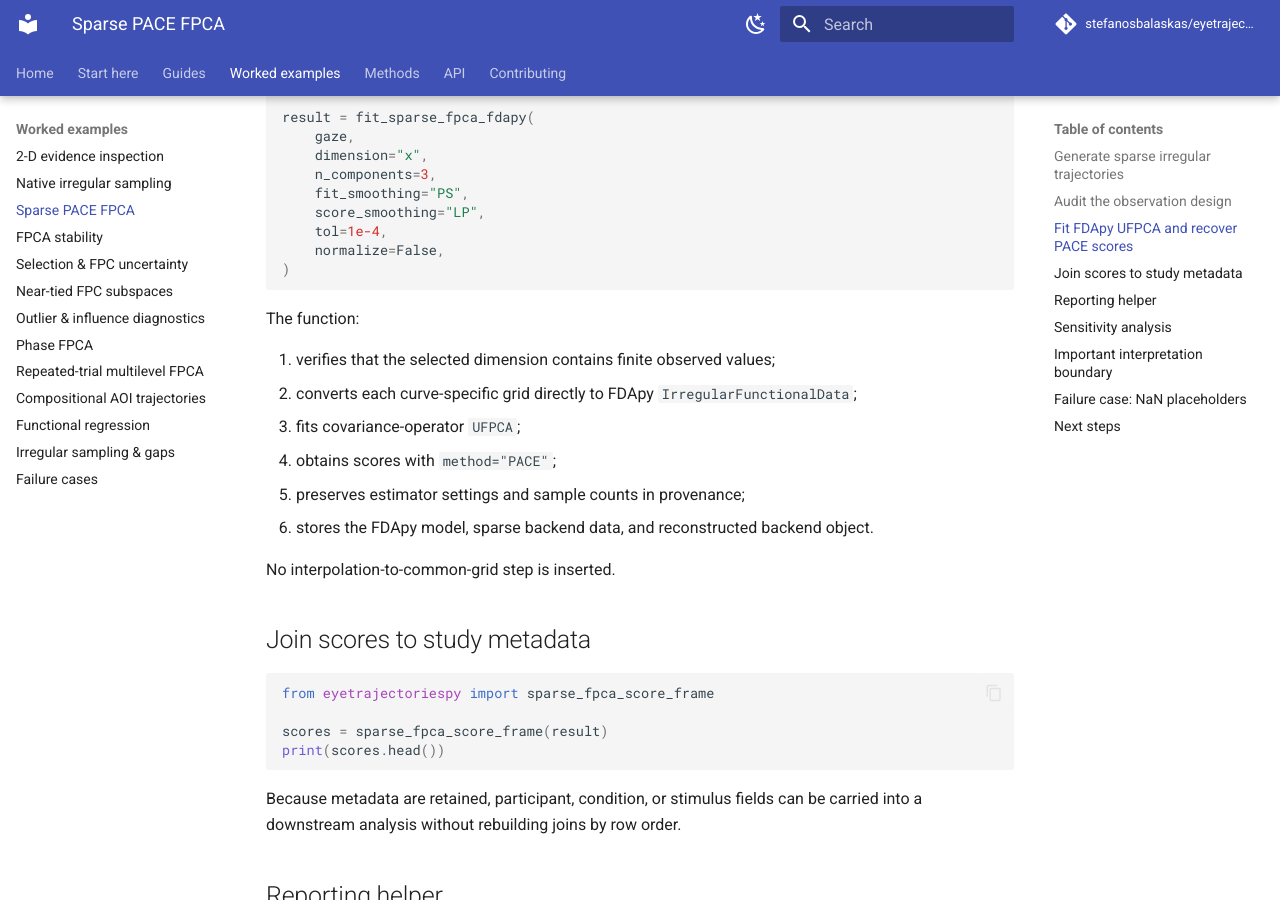
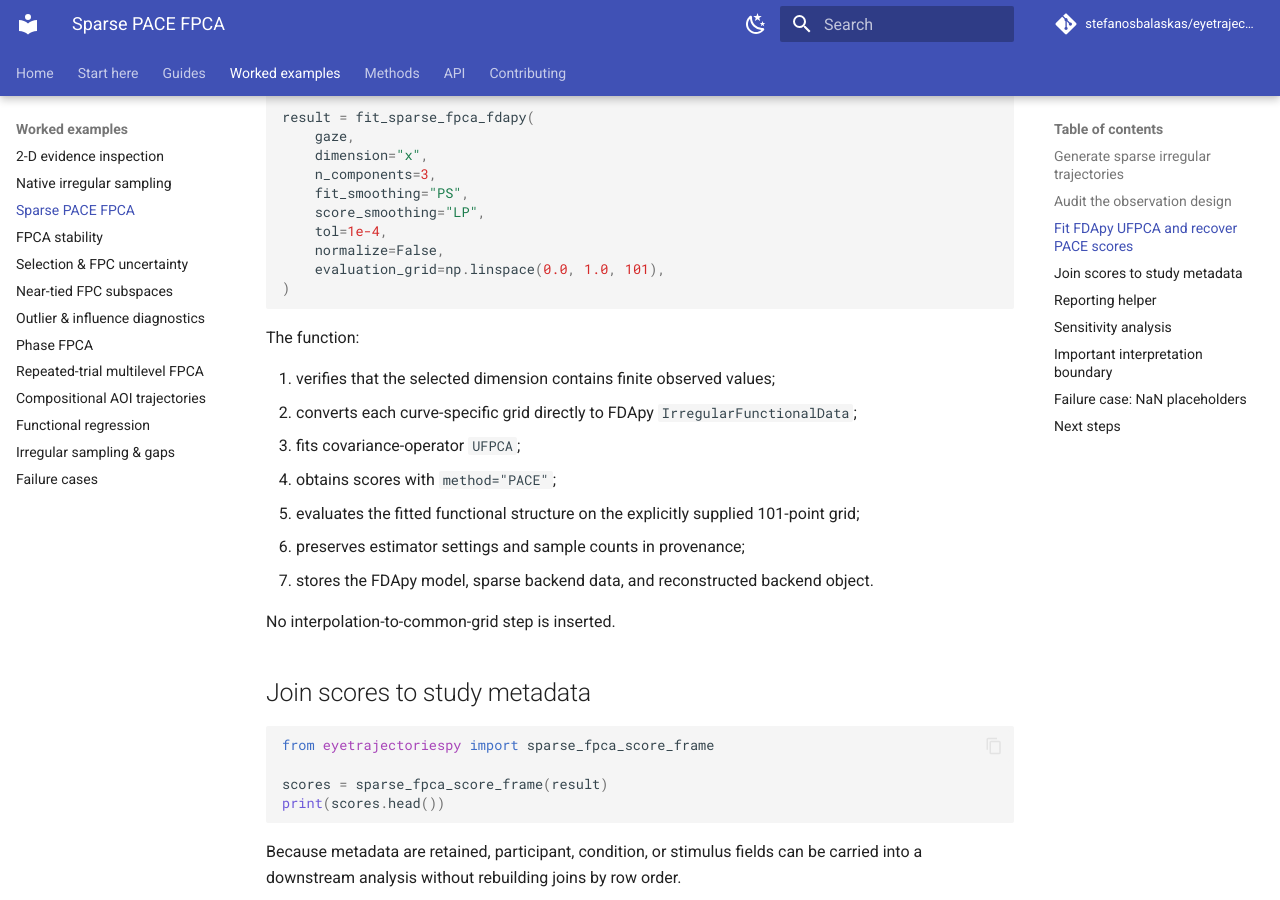
Before and after one commit to stefanosbalaskas/eyetrajectoriespy, an MkDocs documentation site: the page built from docs/examples/sparse-pace-fpca.md, in a window 1280 px wide and 900 px high, scrolled down 2225 px. Built offline with MkDocs 1.6.1 and Material for MkDocs 9.7.7, drawn with Linux system fonts in a browser that asks for light colours; comment, search, counter and statistics services are not loaded; some of the changed text lies outside the part shown.

Commit message:
Make sparse worked example evaluation grid explicit

````diff
--- a/docs/examples/sparse-pace-fpca.md
+++ b/docs/examples/sparse-pace-fpca.md
@@ -107,6 +107,7 @@ result = fit_sparse_fpca_fdapy(
     score_smoothing="LP",
     tol=1e-4,
     normalize=False,
+    evaluation_grid=np.linspace(0.0, 1.0, 101),
 )
 ```
 
@@ -116,8 +117,9 @@ The function:
 2. converts each curve-specific grid directly to FDApy `IrregularFunctionalData`;
 3. fits covariance-operator `UFPCA`;
 4. obtains scores with `method="PACE"`;
-5. preserves estimator settings and sample counts in provenance;
-6. stores the FDApy model, sparse backend data, and reconstructed backend object.
+5. evaluates the fitted functional structure on the explicitly supplied 101-point grid;
+6. preserves estimator settings and sample counts in provenance;
+7. stores the FDApy model, sparse backend data, and reconstructed backend object.
 
 No interpolation-to-common-grid step is inserted.
 
@@ -160,6 +162,8 @@ At minimum, consider whether conclusions change under plausible alternatives for
 - mean/covariance smoothing;
 - score smoothing;
 - PACE tolerance;
+- evaluation-grid resolution/domain;
+- mean/covariance smoothing keyword parameters;
 - inclusion criteria for extremely sparse curves.
 
 Do not tune these settings only after inspecting downstream condition effects.
````
